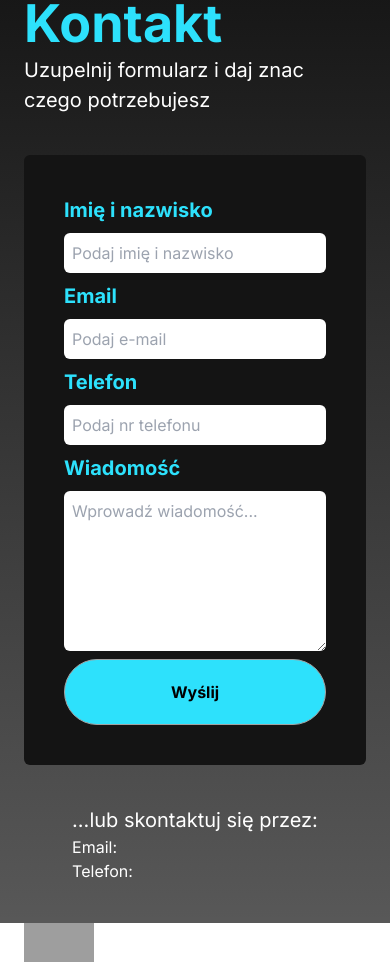
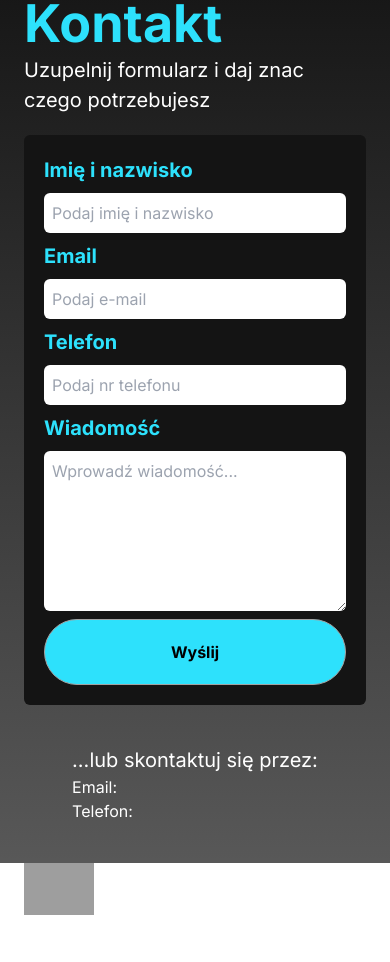
Before and after one commit to MateuszKuruc/marketing-portfolio, a Next.js app in the folder marketing-portfolio/: page / in a window 390 px wide. Shown: the part 2460-3422 px from the top of the page. Built offline with nearby package versions, Linux system fonts and the light colour scheme; grey boxes are pictures that could not be loaded.

Commit message:
adjust contact section and form styling on mobile

```diff
--- a/marketing-portfolio/src/components/Form.tsx
+++ b/marketing-portfolio/src/components/Form.tsx
@@ -24,7 +24,7 @@ const Form = () => {
   console.log(errors.name);
   return (
     <form
-      className="mt-10 bg-gray-90 p-10 flex flex-col gap-2 max-w-[520px] rounded-md"
+      className="md:mt-10 mt-5 bg-gray-90 p-5 md:p-10 flex flex-col gap-2 max-w-[520px] rounded-md"
       onSubmit={handleSubmit}
       noValidate
     >
```
